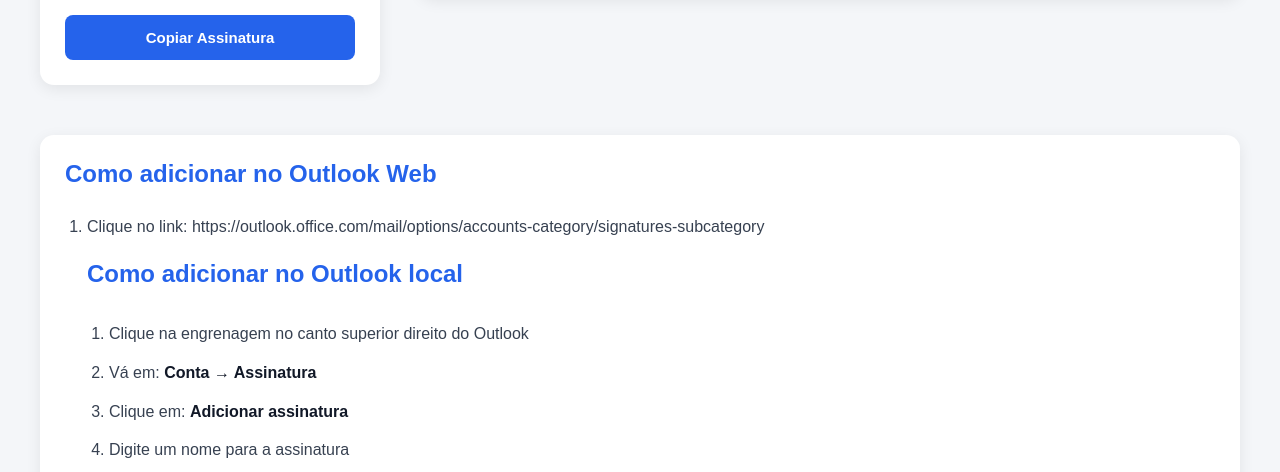
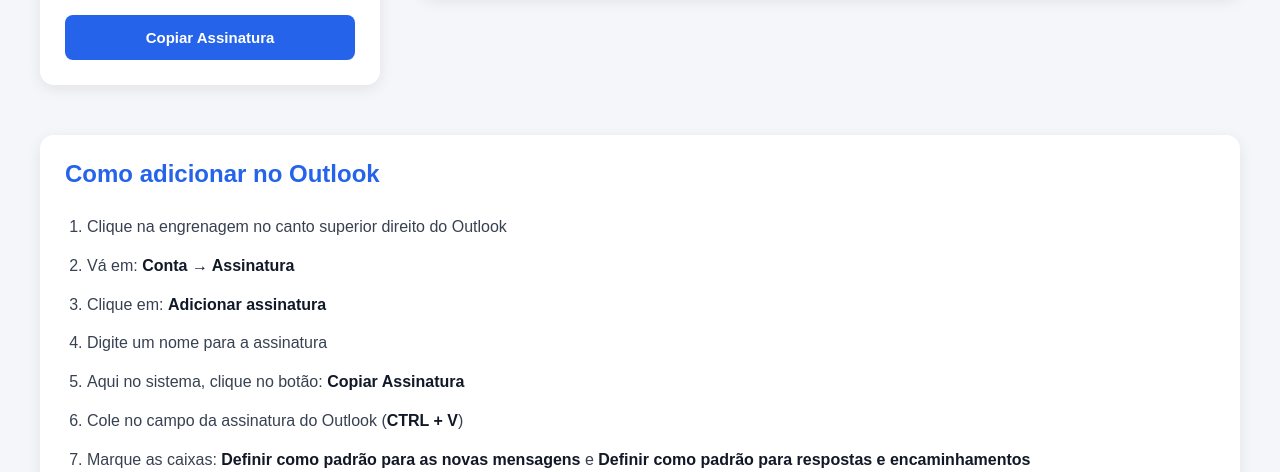
Before and after one commit to regjunior/assinatura-sesc, a plain HTML site: page index.html in a window 1280 px wide. Shown: the part 446-918 px from the top of the page. Drawn offline with Linux system fonts and the light colour scheme.

Commit message:
Update index.html

```diff
--- a/index.html
+++ b/index.html
@@ -373,15 +373,7 @@
 
     <div class="card tutorial">
 
-      <h2>Como adicionar no Outlook Web</h2>
-
-      <ol>
-
-		  <li>
-			  Clique no link: https://outlook.office.com/mail/options/accounts-category/signatures-subcategory
-		  </li>
-
-		<h2>Como adicionar no Outlook local</h2>
+      <h2>Como adicionar no Outlook</h2>
 
       <ol>
 		  <li>
```
